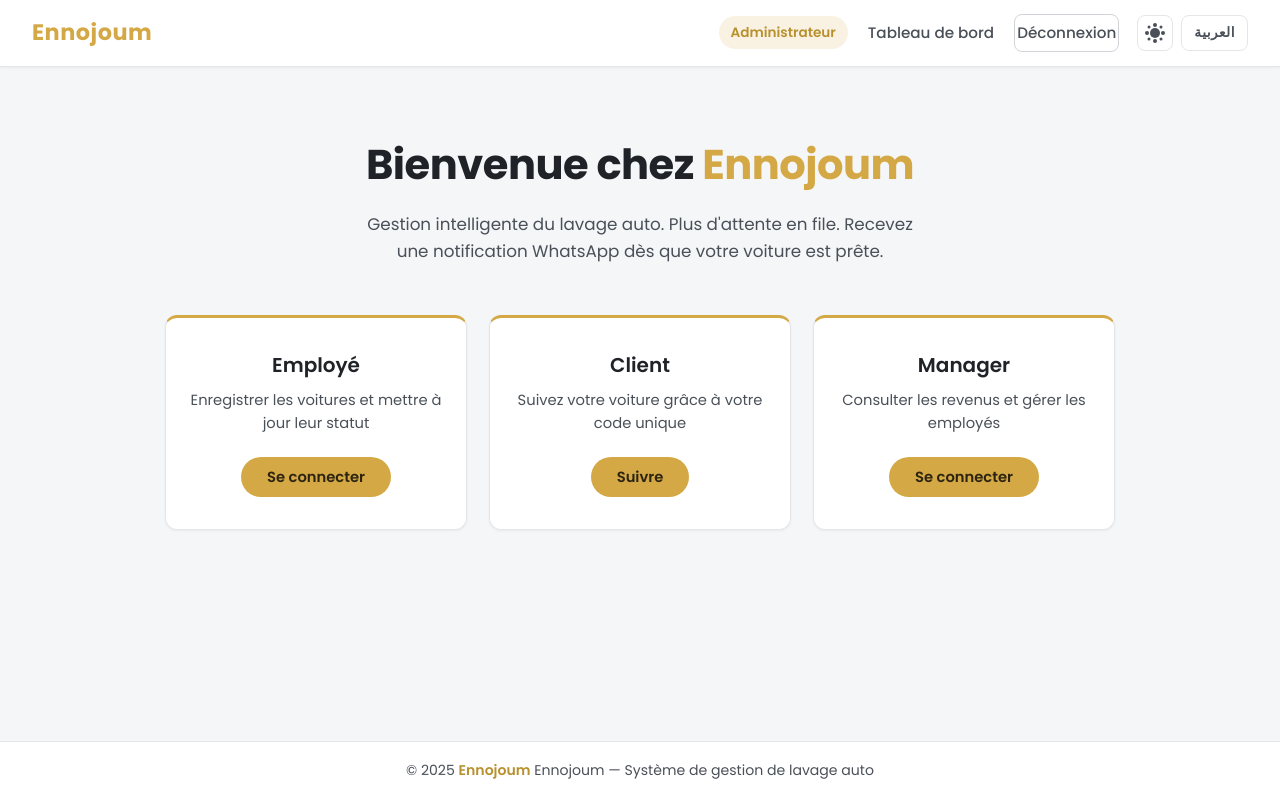
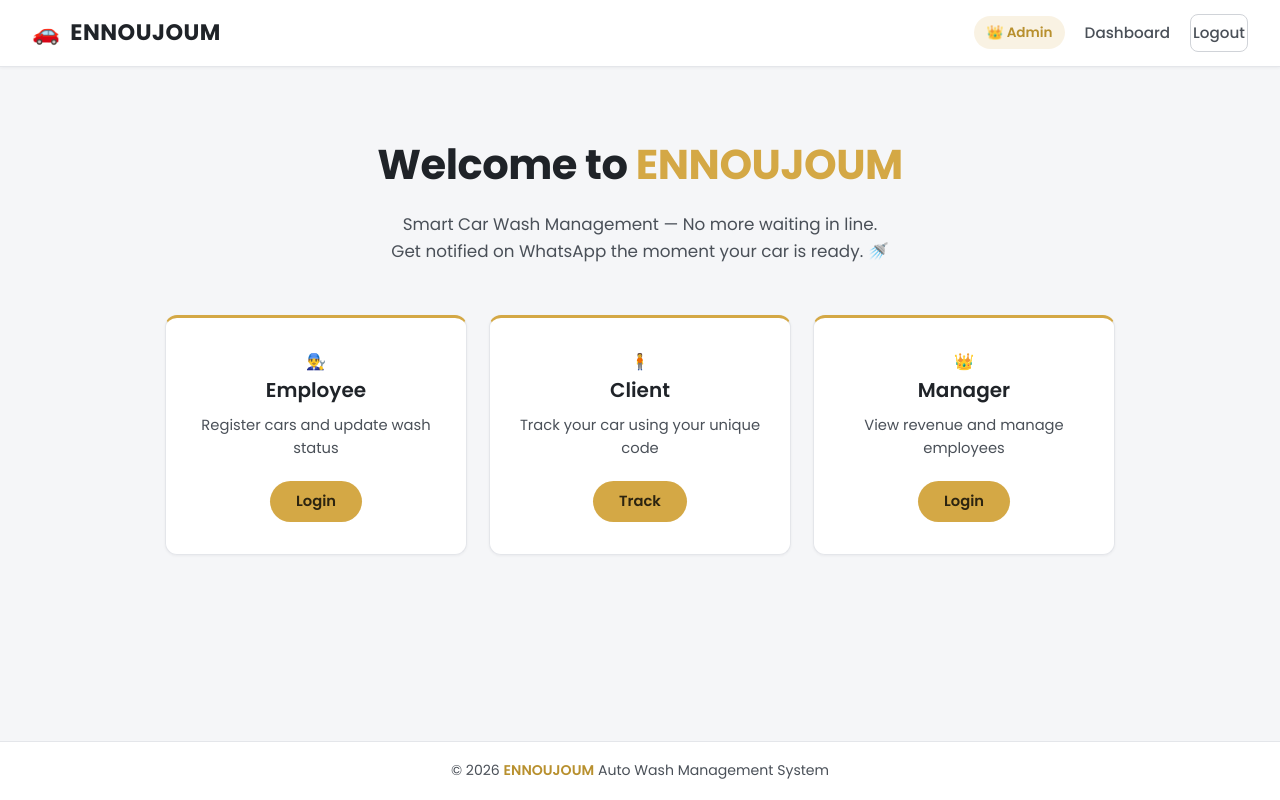
Before and after one commit to aqzioudoaae-creator/ennoujoum, a Flask app: page / in a window 1280 px wide. Run offline with Flask 3, Linux system fonts and the light colour scheme; a user stored in the database is signed in.

Commit message:
ENNOUJOUM: prix Pro Max 300, heure locale, arabe corrigé, 2026

```diff
--- a/files-5-2/app.py
+++ b/files-5-2/app.py
@@ -1,6 +1,6 @@
 """
 =============================================================
- MNOJO - Car Wash Management System
+ ENNOUJOUM - Car Wash Management System
  Main Flask Application
 =============================================================
  This application manages a car wash business with three roles:
@@ -21,34 +21,38 @@ import sqlite3
 import random
 import os
 import urllib.parse
-from datetime import datetime, timedelta
+from datetime import datetime, timedelta, timezone
 from database import init_db, get_db_connection
 
 # -------------------------------------------------------------
 # Flask App Configuration
 # -------------------------------------------------------------
 app = Flask(__name__)
-app.secret_key = "mnojo_super_secret_key_2025"   # used for sessions / flash messages
+app.secret_key = "ennoujoum_super_secret_key_2026"   # used for sessions / flash messages
 
 # Pricing rules (DH = Moroccan Dirham)
 PRICES = {
     "Normal": 40,
     "Pro": 70,
-    "Pro Max": 110
+    "Pro Max": 300
 }
 
 # In-memory log of "WhatsApp" messages (simulation only)
 # Each message: {phone, message, time, code}
 WHATSAPP_LOG = []
 
-# Initialize the database at import time so it works under gunicorn too
-# (gunicorn imports this module but does NOT execute the __main__ block).
-init_db()
+# Morocco timezone offset = UTC+1
+MOROCCO_TZ = timezone(timedelta(hours=1))
 
 
 # -------------------------------------------------------------
 # Helper Functions
 # -------------------------------------------------------------
+def now_morocco():
+    """Return current datetime in Morocco local time (UTC+1)."""
+    return datetime.now(MOROCCO_TZ).replace(tzinfo=None)
+
+
 def generate_unique_code():
     """
     Generate a unique 3-digit tracking code.
@@ -82,43 +86,12 @@ def send_whatsapp(phone, message, code=None):
     entry = {
         "phone": phone,
         "message": message,
-        "time": datetime.now().strftime("%Y-%m-%d %H:%M:%S"),
+        "time": now_morocco().strftime("%Y-%m-%d %H:%M:%S"),
         "code": code,
         "link": build_whatsapp_link(phone, message),
     }
     WHATSAPP_LOG.append(entry)
     return entry
-
-
-# -------------------------------------------------------------
-# WhatsApp messages (FR / AR)
-# -------------------------------------------------------------
-WA_MESSAGES = {
-    "fr": {
-        "registered":  "Bonjour, votre voiture a bien été enregistrée. Votre code de suivi est : {code}. Vous pouvez suivre l'avancement du lavage sur notre site.",
-        "ready":       "Bonjour, votre voiture est prête. Vous pouvez venir la récupérer. Merci.",
-        "reminder":    "Bonjour, petit rappel : votre voiture (code {code}) vous attend toujours au lavage. Merci de venir la récupérer.",
-        "tracking":    "Votre code de suivi est : {code}",
-    },
-    "ar": {
-        "registered":  "مرحباً، تم تسجيل سيارتكم بنجاح. رمز التتبع الخاص بكم هو : {code}. يمكنكم متابعة تقدم الغسيل عبر موقعنا.",
-        "ready":       "مرحباً، سيارتكم جاهزة. يمكنكم القدوم لاستلامها. شكراً لكم.",
-        "reminder":    "مرحباً، تذكير بسيط : سيارتكم (الرمز {code}) لا تزال في انتظاركم بمحطة الغسيل. نرجو القدوم لاستلامها.",
-        "tracking":    "رمز التتبع الخاص بكم هو : {code}",
-    }
-}
-
-def get_lang():
-    """Read the visitor's preferred language from the cookie set by main.js.
-    Defaults to 'fr' if missing or invalid."""
-    lang = request.cookies.get("mnojo_lang", "fr")
-    return lang if lang in ("fr", "ar") else "fr"
-
-def wa_text(key, **kwargs):
-    """Return a WhatsApp message in the visitor's current language."""
-    lang = get_lang()
-    template = WA_MESSAGES.get(lang, WA_MESSAGES["fr"]).get(key, "")
-    return template.format(**kwargs)
 
 
 def login_required(role):
@@ -197,7 +170,6 @@ def employee_dashboard():
         username=session.get("username"),
         pending_whatsapp=pending_whatsapp,
         build_whatsapp_link=build_whatsapp_link,
-        wa_text=wa_text,
     )
 
 
@@ -222,7 +194,7 @@ def register_car():
 
     price = PRICES[wash_type]
     code  = generate_unique_code()
-    date  = datetime.now().strftime("%Y-%m-%d %H:%M:%S")
+    date  = now_morocco().strftime("%Y-%m-%d %H:%M:%S")
 
     # -------- save in DB --------
     conn = get_db_connection()
@@ -237,7 +209,7 @@ def register_car():
     # -------- create real WhatsApp link --------
     wa_entry = send_whatsapp(
         phone,
-        wa_text("registered", code=code),
+        "مرحباً، تم تسجيل سيارتك في ENNOUJOUM Auto Wash. رمز التتبع الخاص بك هو: " + code + " . ستصلك رسالة عند الانتهاء.",
         code=code
     )
     flash(wa_entry["link"], "whatsapp")
@@ -270,7 +242,7 @@ def update_status(car_id):
     if new_status == "Finished":
         wa_entry = send_whatsapp(
             car["phone"],
-            wa_text("ready"),
+            "مرحباً عميلنا الكريم، سيارتك جاهزة الآن في ENNOUJOUM Auto Wash. يمكنك استلامها في أي وقت. شكراً لثقتك بنا!",
             code=car["code"]
         )
         flash(wa_entry["link"], "whatsapp")
@@ -292,84 +264,11 @@ def send_reminder(car_id):
 
     wa_entry = send_whatsapp(
         car["phone"],
-        wa_text("reminder", code=car["code"]),
+        "تذكير: عميلنا الكريم، سيارتك (رمز " + car["code"] + ") لا تزال بانتظارك في ENNOUJOUM Auto Wash.",
         code=car["code"]
     )
     flash(wa_entry["link"], "whatsapp")
     flash("Reminder sent successfully.", "success")
-    return redirect(url_for("employee_dashboard"))
-
-
-@app.route("/employee/update_car/<int:car_id>", methods=["POST"])
-@login_required("employee")
-def employee_update_car(car_id):
-    """Employee edits a car (car_type, phone, wash_type, status).
-    Price is recomputed from the wash_type."""
-    car_type   = request.form.get("car_type", "").strip()
-    phone      = request.form.get("phone", "").strip()
-    wash_type  = request.form.get("wash_type", "").strip()
-    new_status = request.form.get("status", "").strip()
-
-    if not car_type or not phone or not wash_type or not new_status:
-        flash("All fields are required.", "error")
-        return redirect(url_for("employee_dashboard"))
-    if wash_type not in PRICES:
-        flash("Invalid wash type.", "error")
-        return redirect(url_for("employee_dashboard"))
-    if new_status not in ("Started", "In Progress", "Finished"):
-        flash("Invalid status.", "error")
-        return redirect(url_for("employee_dashboard"))
-    if not phone.replace("+", "").replace(" ", "").isdigit():
-        flash("Phone number must contain only digits.", "error")
-        return redirect(url_for("employee_dashboard"))
-
-    price = PRICES[wash_type]
-
-    conn = get_db_connection()
-    car  = conn.execute("SELECT * FROM cars WHERE id = ?", (car_id,)).fetchone()
-    if not car:
-        conn.close()
-        flash("Car not found.", "error")
-        return redirect(url_for("employee_dashboard"))
-
-    old_status = car["status"]
-    conn.execute(
-        """UPDATE cars
-              SET car_type = ?, phone = ?, wash_type = ?, price = ?, status = ?
-            WHERE id = ?""",
-        (car_type, phone, wash_type, price, new_status, car_id)
-    )
-    conn.commit()
-    conn.close()
-
-    # If the status just became "Finished", trigger the pickup WhatsApp
-    if new_status == "Finished" and old_status != "Finished":
-        wa_entry = send_whatsapp(
-            phone,
-            wa_text("ready"),
-            code=car["code"]
-        )
-        flash(wa_entry["link"], "whatsapp")
-
-    flash("Car updated successfully.", "success")
-    return redirect(url_for("employee_dashboard"))
-
-
-@app.route("/employee/delete_car/<int:car_id>", methods=["POST"])
-@login_required("employee")
-def employee_delete_car(car_id):
-    """Employee deletes a car record."""
-    conn = get_db_connection()
-    car  = conn.execute("SELECT * FROM cars WHERE id = ?", (car_id,)).fetchone()
-    if not car:
-        conn.close()
-        flash("Car not found.", "error")
-        return redirect(url_for("employee_dashboard"))
-
-    conn.execute("DELETE FROM cars WHERE id = ?", (car_id,))
-    conn.commit()
-    conn.close()
-    flash(f"Car #{car['code']} deleted successfully.", "success")
     return redirect(url_for("employee_dashboard"))
 
 
@@ -430,7 +329,7 @@ def admin_dashboard():
     conn.close()
 
     # ------- Calculate revenue stats -------
-    today  = datetime.now().date()
+    today  = now_morocco().date()
     week_ago  = today - timedelta(days=7)
     month_ago = today - timedelta(days=30)
 
@@ -458,19 +357,11 @@ def admin_dashboard():
         "started":        sum(1 for c in cars if c["status"] == "Started"),
     }
 
-    # Pending whatsapp link to auto-open (if any flash from this admin)
-    wa_flashes = get_flashed_messages(category_filter=["whatsapp"])
-    pending_whatsapp = wa_flashes[-1] if wa_flashes else None
-
     return render_template(
         "admin_dashboard.html",
         cars=cars,
         employees=employees,
         stats=stats,
-        prices=PRICES,
-        pending_whatsapp=pending_whatsapp,
-        build_whatsapp_link=build_whatsapp_link,
-        wa_text=wa_text,
         whatsapp_log=list(reversed(WHATSAPP_LOG[-15:]))  # last 15 messages
     )
 
@@ -521,188 +412,6 @@ def delete_employee(emp_id):
     return redirect(url_for("admin_dashboard"))
 
 
-@app.route("/admin/update_employee/<int:emp_id>", methods=["POST"])
-@login_required("admin")
-def admin_update_employee(emp_id):
-    """Admin updates an employee password (and optionally username)."""
-    new_username = request.form.get("username", "").strip()
-    new_password = request.form.get("password", "").strip()
-
-    if not new_password:
-        flash("Password cannot be empty.", "error")
-        return redirect(url_for("admin_dashboard"))
-
-    conn = get_db_connection()
-    emp = conn.execute("SELECT * FROM employees WHERE id = ?", (emp_id,)).fetchone()
-    if not emp:
-        conn.close()
-        flash("Employee not found.", "error")
-        return redirect(url_for("admin_dashboard"))
-
-    # Username change is allowed but must stay unique
-    if new_username and new_username != emp["username"]:
-        existing = conn.execute(
-            "SELECT id FROM employees WHERE username = ? AND id != ?",
-            (new_username, emp_id)
-        ).fetchone()
-        if existing:
-            conn.close()
-            flash("This username is already taken.", "error")
-            return redirect(url_for("admin_dashboard"))
-        conn.execute(
-            "UPDATE employees SET username = ?, password = ? WHERE id = ?",
-            (new_username, new_password, emp_id)
-        )
-    else:
-        conn.execute(
-            "UPDATE employees SET password = ? WHERE id = ?",
-            (new_password, emp_id)
-        )
-
-    conn.commit()
-    conn.close()
-    flash("Employee updated successfully.", "success")
-    return redirect(url_for("admin_dashboard"))
-
-
-# =============================================================
-#         ADMIN — FULL CRUD ON CARS
-# =============================================================
-@app.route("/admin/register_car", methods=["POST"])
-@login_required("admin")
-def admin_register_car():
-    """Admin registers a new car (same logic as employee register_car)."""
-    car_type   = request.form.get("car_type")
-    phone      = request.form.get("phone", "").strip()
-    wash_type  = request.form.get("wash_type")
-
-    if not car_type or not phone or not wash_type:
-        flash("All fields are required.", "error")
-        return redirect(url_for("admin_dashboard"))
-    if wash_type not in PRICES:
-        flash("Invalid wash type.", "error")
-        return redirect(url_for("admin_dashboard"))
-    if not phone.replace("+", "").replace(" ", "").isdigit():
-        flash("Phone number must contain only digits.", "error")
-        return redirect(url_for("admin_dashboard"))
-
-    code  = generate_unique_code()
-    price = PRICES[wash_type]
-    date  = datetime.now().strftime("%Y-%m-%d %H:%M:%S")
-
-    conn = get_db_connection()
-    conn.execute(
-        """INSERT INTO cars (code, car_type, phone, wash_type, price, status, date)
-           VALUES (?, ?, ?, ?, ?, ?, ?)""",
-        (code, car_type, phone, wash_type, price, "Started", date)
-    )
-    conn.commit()
-    conn.close()
-
-    wa_entry = send_whatsapp(
-        phone,
-        wa_text("registered", code=code),
-        code=code
-    )
-    flash(wa_entry["link"], "whatsapp")
-    flash("Car registered successfully! Tracking code: " + code, "success")
-    return redirect(url_for("admin_dashboard"))
-
-
-@app.route("/admin/update_car/<int:car_id>", methods=["POST"])
-@login_required("admin")
-def admin_update_car(car_id):
-    """Admin edits any field of a car (car_type, phone, wash_type, status).
-    Price is recomputed from the wash_type."""
-    car_type   = request.form.get("car_type", "").strip()
-    phone      = request.form.get("phone", "").strip()
-    wash_type  = request.form.get("wash_type", "").strip()
-    new_status = request.form.get("status", "").strip()
-
-    if not car_type or not phone or not wash_type or not new_status:
-        flash("All fields are required.", "error")
-        return redirect(url_for("admin_dashboard"))
-    if wash_type not in PRICES:
-        flash("Invalid wash type.", "error")
-        return redirect(url_for("admin_dashboard"))
-    if new_status not in ("Started", "In Progress", "Finished"):
-        flash("Invalid status.", "error")
-        return redirect(url_for("admin_dashboard"))
-    if not phone.replace("+", "").replace(" ", "").isdigit():
-        flash("Phone number must contain only digits.", "error")
-        return redirect(url_for("admin_dashboard"))
-
-    price = PRICES[wash_type]
-
-    conn = get_db_connection()
-    car  = conn.execute("SELECT * FROM cars WHERE id = ?", (car_id,)).fetchone()
-    if not car:
-        conn.close()
-        flash("Car not found.", "error")
-        return redirect(url_for("admin_dashboard"))
-
-    old_status = car["status"]
-    conn.execute(
-        """UPDATE cars
-              SET car_type = ?, phone = ?, wash_type = ?, price = ?, status = ?
-            WHERE id = ?""",
-        (car_type, phone, wash_type, price, new_status, car_id)
-    )
-    conn.commit()
-    conn.close()
-
-    # If the status just became "Finished", trigger the pickup WhatsApp
-    if new_status == "Finished" and old_status != "Finished":
-        wa_entry = send_whatsapp(
-            phone,
-            wa_text("ready"),
-            code=car["code"]
-        )
-        flash(wa_entry["link"], "whatsapp")
-
-    flash("Car updated successfully.", "success")
-    return redirect(url_for("admin_dashboard"))
-
-
-@app.route("/admin/delete_car/<int:car_id>", methods=["POST"])
-@login_required("admin")
-def admin_delete_car(car_id):
-    """Admin deletes a car record."""
-    conn = get_db_connection()
-    car  = conn.execute("SELECT * FROM cars WHERE id = ?", (car_id,)).fetchone()
-    if not car:
-        conn.close()
-        flash("Car not found.", "error")
-        return redirect(url_for("admin_dashboard"))
-
-    conn.execute("DELETE FROM cars WHERE id = ?", (car_id,))
-    conn.commit()
-    conn.close()
-    flash(f"Car #{car['code']} deleted successfully.", "success")
-    return redirect(url_for("admin_dashboard"))
-
-
-@app.route("/admin/send_reminder/<int:car_id>", methods=["POST"])
-@login_required("admin")
-def admin_send_reminder(car_id):
-    """Admin sends a pickup-reminder WhatsApp to the client."""
-    conn = get_db_connection()
-    car = conn.execute("SELECT * FROM cars WHERE id = ?", (car_id,)).fetchone()
-    conn.close()
-    if not car:
-        flash("Car not found.", "error")
-        return redirect(url_for("admin_dashboard"))
-
-    wa_entry = send_whatsapp(
-        car["phone"],
-        wa_text("reminder", code=car["code"]),
-        code=car["code"]
-    )
-    flash(wa_entry["link"], "whatsapp")
-    flash("Reminder sent successfully.", "success")
-    return redirect(url_for("admin_dashboard"))
-
-
 # =============================================================
 #                 LOGOUT
 # =============================================================
--- a/files-5-2/templates/base.html
+++ b/files-5-2/templates/base.html
@@ -1,68 +1,39 @@
 <!DOCTYPE html>
-<html lang="fr" dir="ltr">
+<html lang="en">
 <head>
     <meta charset="UTF-8">
     <meta name="viewport" content="width=device-width, initial-scale=1.0">
-    <title>{% block title %}Ennojoum — Lavage Auto{% endblock %}</title>
+    <title>{% block title %}ENNOUJOUM - Car Wash{% endblock %}</title>
 
     <!-- Google Font -->
     <link rel="preconnect" href="https://fonts.googleapis.com">
     <link rel="preconnect" href="https://fonts.gstatic.com" crossorigin>
-    <link href="https://fonts.googleapis.com/css2?family=Poppins:wght@300;400;500;600;700&display=swap" rel="stylesheet">
+    <link href="https://fonts.googleapis.com/css2?family=Poppins:wght@300;400;500;600;700;800&display=swap" rel="stylesheet">
 
     <!-- Main stylesheet -->
     <link rel="stylesheet" href="{{ url_for('static', filename='style.css') }}">
-
-    <!-- Apply theme & direction before paint to avoid flash -->
-    <script>
-        (function () {
-            try {
-                var t = localStorage.getItem('mnojo_theme') || 'light';
-                var l = localStorage.getItem('mnojo_lang')  || 'fr';
-                document.documentElement.setAttribute('data-theme', t);
-                document.documentElement.setAttribute('lang', l);
-                document.documentElement.setAttribute('dir', l === 'ar' ? 'rtl' : 'ltr');
-                document.cookie = 'mnojo_lang=' + l + '; path=/; max-age=31536000; SameSite=Lax';
-            } catch (e) {}
-        })();
-    </script>
 </head>
 <body>
 
     <!-- Top navigation bar -->
     <header class="navbar">
         <a href="{{ url_for('home') }}" class="logo">
-            <span class="logo-text yellow">Ennojoum</span>
+            <span class="logo-icon">🚗</span>
+            <span class="logo-text">ENNOUJOUM</span>
         </a>
-
         <nav class="nav-links">
             {% if session.get('role') == 'employee' %}
-                <span class="user-tag">{{ session.get('username') }}</span>
-                <a href="{{ url_for('employee_dashboard') }}" data-i18n="nav.dashboard">Tableau de bord</a>
-                <a href="{{ url_for('logout') }}" class="btn-logout" data-i18n="nav.logout">Déconnexion</a>
+                <span class="user-tag">👨‍🔧 {{ session.get('username') }}</span>
+                <a href="{{ url_for('employee_dashboard') }}">Dashboard</a>
+                <a href="{{ url_for('logout') }}" class="btn-logout">Logout</a>
             {% elif session.get('role') == 'admin' %}
-                <span class="user-tag" data-i18n="nav.admin">Administrateur</span>
-                <a href="{{ url_for('admin_dashboard') }}" data-i18n="nav.dashboard">Tableau de bord</a>
-                <a href="{{ url_for('logout') }}" class="btn-logout" data-i18n="nav.logout">Déconnexion</a>
+                <span class="user-tag">👑 Admin</span>
+                <a href="{{ url_for('admin_dashboard') }}">Dashboard</a>
+                <a href="{{ url_for('logout') }}" class="btn-logout">Logout</a>
             {% else %}
-                <a href="{{ url_for('home') }}" data-i18n="nav.home">Accueil</a>
+                <a href="{{ url_for('home') }}">Home</a>
+                <a href="{{ url_for('client_login') }}">Track Car</a>
             {% endif %}
-
-            <div class="nav-controls">
-                <button id="theme-toggle"
-                        class="icon-btn"
-                        type="button"
-                        data-i18n-title="common.theme.toggle"
-                        title="Changer le thème"
-                        aria-label="Toggle theme">
-                    <span class="icon-sun show-light"></span>
-                    <span class="icon-moon show-dark"></span>
-                </button>
-                <button id="lang-toggle"
-                        class="lang-btn"
-                        type="button"
-                        aria-label="Toggle language">FR</button>
-            </div>
         </nav>
     </header>
 
@@ -87,7 +58,7 @@
 
     <!-- Footer -->
     <footer class="footer">
-        <p>&copy; 2025 <strong>Ennojoum</strong> <span data-i18n="footer.text">— Système de gestion de lavage auto</span></p>
+        <p>© 2026 <strong>ENNOUJOUM</strong> Auto Wash Management System</p>
     </footer>
 
     <script src="{{ url_for('static', filename='main.js') }}"></script>
--- a/files-5-2/templates/index.html
+++ b/files-5-2/templates/index.html
@@ -1,39 +1,40 @@
 {% extends "base.html" %}
 
-{% block title %}Ennojoum — Bienvenue{% endblock %}
+{% block title %}ENNOUJOUM - Welcome{% endblock %}
 
 {% block content %}
 <section class="hero">
     <div class="hero-content fade-in">
-        <h1 class="hero-title">
-            <span data-i18n="home.welcome">Bienvenue chez</span>
-            <span class="yellow">Ennojoum</span>
-        </h1>
-        <p class="hero-subtitle" data-i18n="home.subtitle">
-            Gestion intelligente du lavage auto. Plus d'attente en file. Recevez une notification WhatsApp dès que votre voiture est prête.
+        <h1 class="hero-title">Welcome to <span class="yellow">ENNOUJOUM</span></h1>
+        <p class="hero-subtitle">
+            Smart Car Wash Management — No more waiting in line.<br>
+            Get notified on WhatsApp the moment your car is ready. 🚿
         </p>
 
         <div class="role-cards">
 
             <!-- Employee card -->
             <a href="{{ url_for('employee_login') }}" class="role-card pop-in">
-                <h3 data-i18n="home.role.employee">Employé</h3>
-                <p data-i18n="home.role.employee.desc">Enregistrer les voitures et mettre à jour leur statut</p>
-                <span class="role-btn" data-i18n="home.btn.login">Se connecter</span>
+                <div class="role-icon">👨‍🔧</div>
+                <h3>Employee</h3>
+                <p>Register cars and update wash status</p>
+                <span class="role-btn">Login</span>
             </a>
 
             <!-- Client card -->
             <a href="{{ url_for('client_login') }}" class="role-card pop-in" style="animation-delay:.15s">
-                <h3 data-i18n="home.role.client">Client</h3>
-                <p data-i18n="home.role.client.desc">Suivez votre voiture grâce à votre code unique</p>
-                <span class="role-btn" data-i18n="home.btn.track">Suivre</span>
+                <div class="role-icon">🧍</div>
+                <h3>Client</h3>
+                <p>Track your car using your unique code</p>
+                <span class="role-btn">Track</span>
             </a>
 
             <!-- Admin card -->
             <a href="{{ url_for('admin_login') }}" class="role-card pop-in" style="animation-delay:.3s">
-                <h3 data-i18n="home.role.manager">Manager</h3>
-                <p data-i18n="home.role.manager.desc">Consulter les revenus et gérer les employés</p>
-                <span class="role-btn" data-i18n="home.btn.login">Se connecter</span>
+                <div class="role-icon">👑</div>
+                <h3>Manager</h3>
+                <p>View revenue and manage employees</p>
+                <span class="role-btn">Login</span>
             </a>
 
         </div>
```
